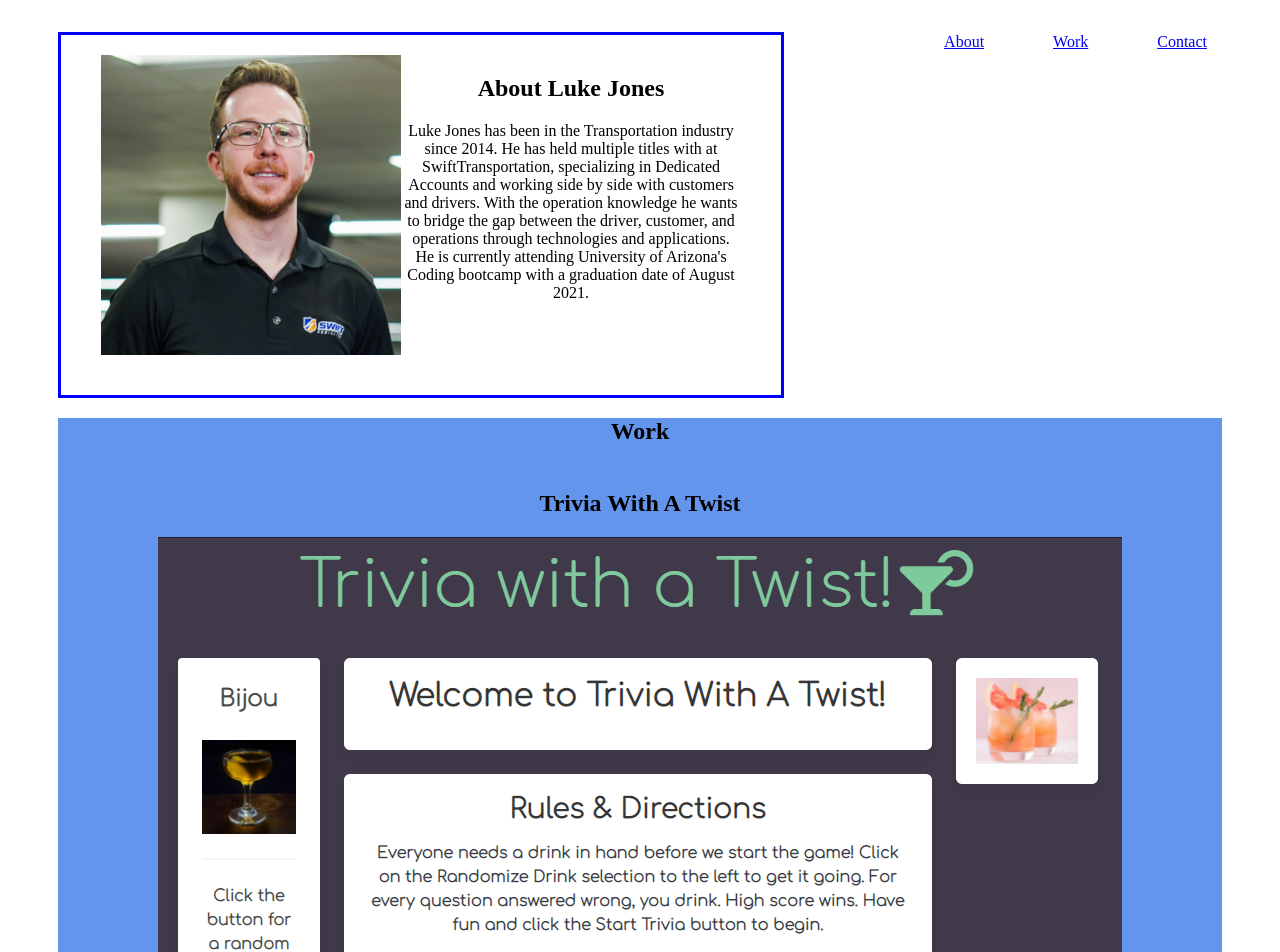
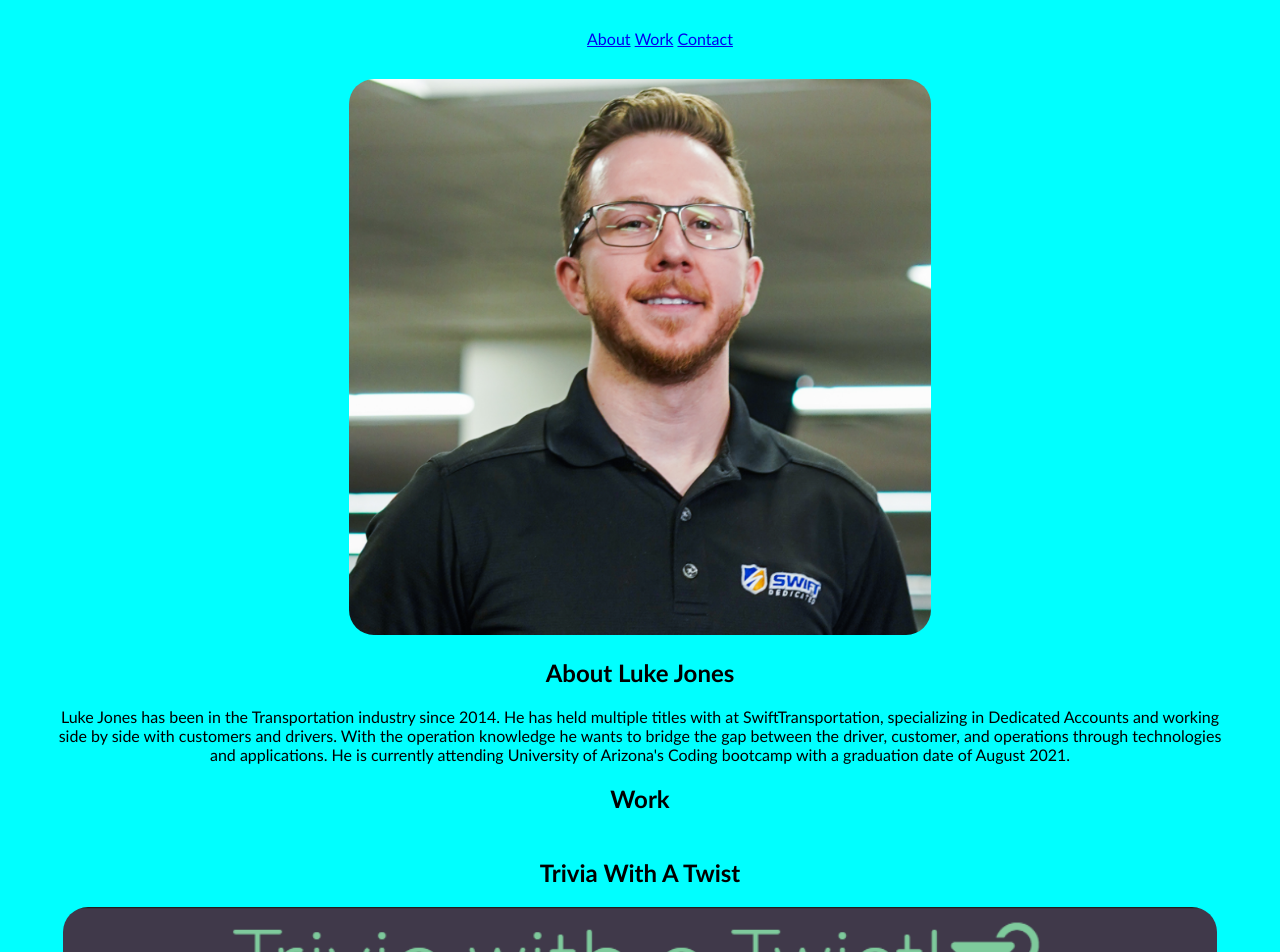
Before and after one commit to Shilohjones194/CSS-Portfolio, a plain HTML site: page index.html in a window 1280 px wide. Shown: the part 60-1012 px from the top of the page. Drawn offline with Linux system fonts and the light colour scheme.

Commit message:
final adjustments to MVP

```diff
--- a/assets/css/style.css
+++ b/assets/css/style.css
@@ -1,6 +1,10 @@
-/* HEADER / NAV BAR STYLES START */
+* {
+    font-family: 'Trebuchet MS', 'Lucida Sans Unicode', 'Lucida Grande', 'Lucida Sans', Arial, sans-serif;
+    background-color: aqua;
+}
+
 header {
-
+    text-align: center;
     padding: 15px;
 }
 
@@ -10,12 +14,11 @@ header nav {
 
 header nav ul {
     list-style-type: none;
-    float: right;
+
 }
 
 header nav ul li {
     display: inline-block;
-    margin-left: 65px;
 
 }
 
@@ -29,43 +32,43 @@ body {
 }
 
 .container {
-    border: 3px solid blue;
-    padding: 20px 40px 40px;
-    max-width: 640px;
-    display: flex;
+    max-width: 100%;
+    height: auto;
+    justify-content: space-between;
+    text-align: center;
+
 }
-container_image {
-    border: 3px solid blue;
-    padding: 20px 40px 40px;
-    max-width: 640px;
-    margin: 20px 30px 0 0;
-    width: 200px;
-    object-fit: contain;
-    align-self: flex-start;
+.container_image {
+    height: auto;
+    width: 50%;
+    justify-content: space-between;
+    border-radius: 25px;
 }
+
 
 text {
     padding: 20px 40px 40px;
     max-width: 640px;
     display: flex;
     object-fit: contain;
-    align-self: flex-start;
     flex: 1 1 auto;
 }
 
 
 .work {
-    background-color: cornflowerblue;
+
+    box-sizing: border-box;
     text-align: center;
     flex-wrap: wrap;
+    object-fit: scale-down;
+    justify-content: space-between;
 }
 
-.runBuddy {
-    height: 300;
-    width: 350;
-    padding: 5px;
-    flex: auto;
-    flex-wrap: wrap;
+.TWAT {
+    height: auto;
+    width: 100%;
+    justify-content: space-between;
+    border-radius: 25px;
 }
 
 
@@ -81,10 +84,10 @@ text {
 
 
 
-
 .jeep, .north, .dakota {
     text-align: center;
     flex-wrap: wrap;
+    border-radius: 25px;
 
 }
 
@@ -93,6 +96,7 @@ text {
     width: 250px;
     padding: 5px;
     flex-wrap: wrap;
+    border-radius: 25px;
 
 }
 
--- a/index.html
+++ b/index.html
@@ -28,7 +28,7 @@
     <!--Start of Hero Section-->
     <main class="content">
         <section id="about" class="container">
-            <img class="container_image" src="assets/images/SwiftSelfie.PNG" alt="LukeJones" width="300" height="300" />
+            <img class="container_image" src="assets/images/SwiftSelfie.PNG" alt="LukeJones" />
                 <div class="container_text">
                     <h2>About Luke Jones</h2>
                     <p>
@@ -48,7 +48,7 @@
         <section id="Work" class="work">
             <h2>Work</h2>
             <div class="row">
-                <div class="column">
+                <div class="column col-12">
                     <article class="TWAT">
                         <!-- Insert <a href>-->
                         <h2>Trivia With A Twist</h2>
@@ -58,7 +58,9 @@
                         <p>Trivia with a Twist is an adult drinking game that can help reconnect you with friends and family during the pandemic</p>
                     </article>
                 </div>
-                <div class="column">
+            </div>
+            <div class="row">
+                <div class="column col-12">
                     <article class="jeep">
                         <h2>Jeep Goals</h2>
                         <!-- Insert <a href>-->
@@ -67,7 +69,7 @@
                             Add description-->
                     </article>
                 </div>
-                <div class="column">
+                <div class="column col-12">
                     <article class="north">
                         <!-- Insert <a href>-->
                         <h2>North</h2>
@@ -76,7 +78,7 @@
                     Add description-->
                     </article>
                 </div>
-                <div class="column">
+                <div class="column col-12">
                     <article class="dakota">
                         <!-- Insert <a href>-->
                         <h2>Dakota</h2>
```
